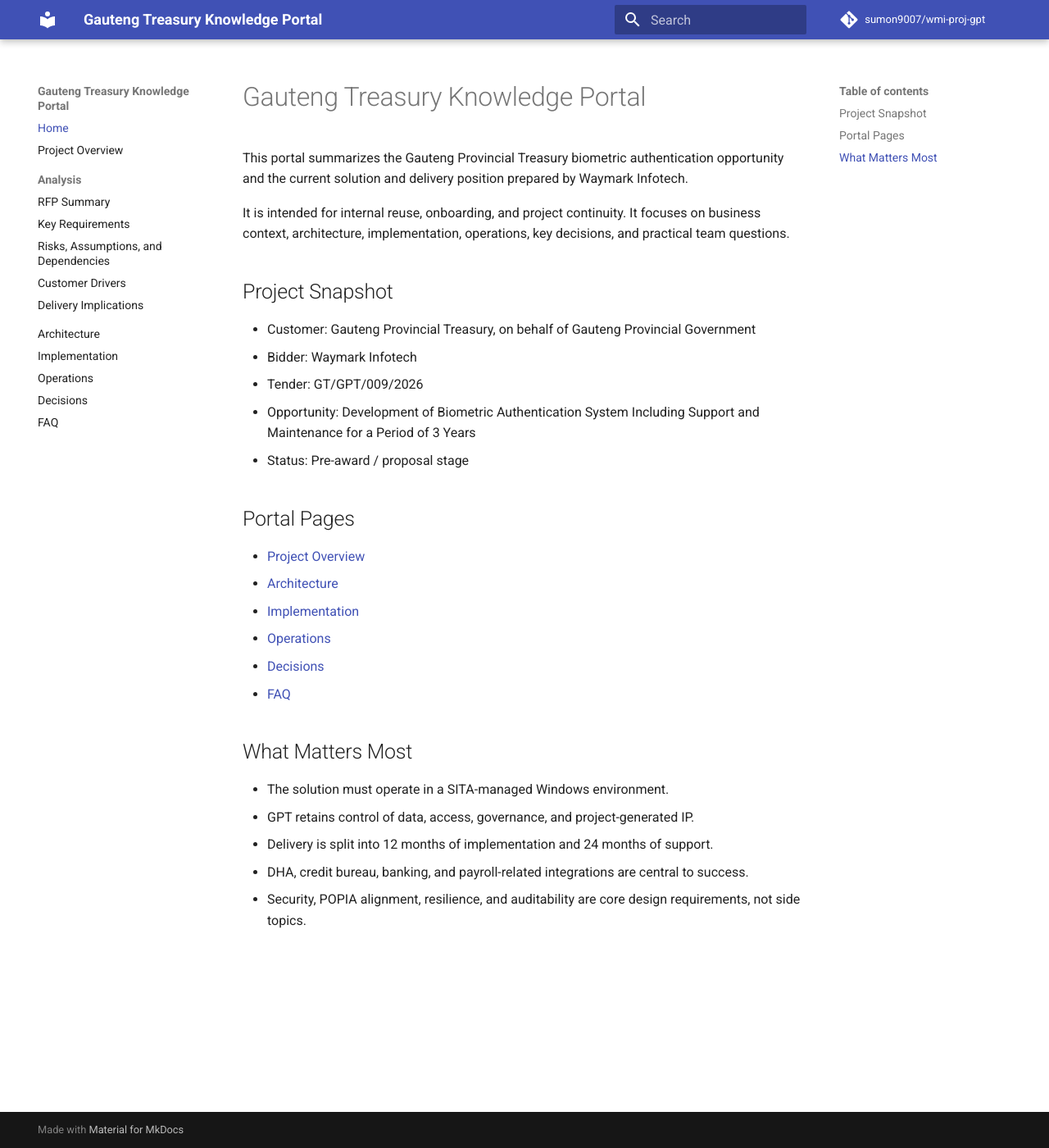
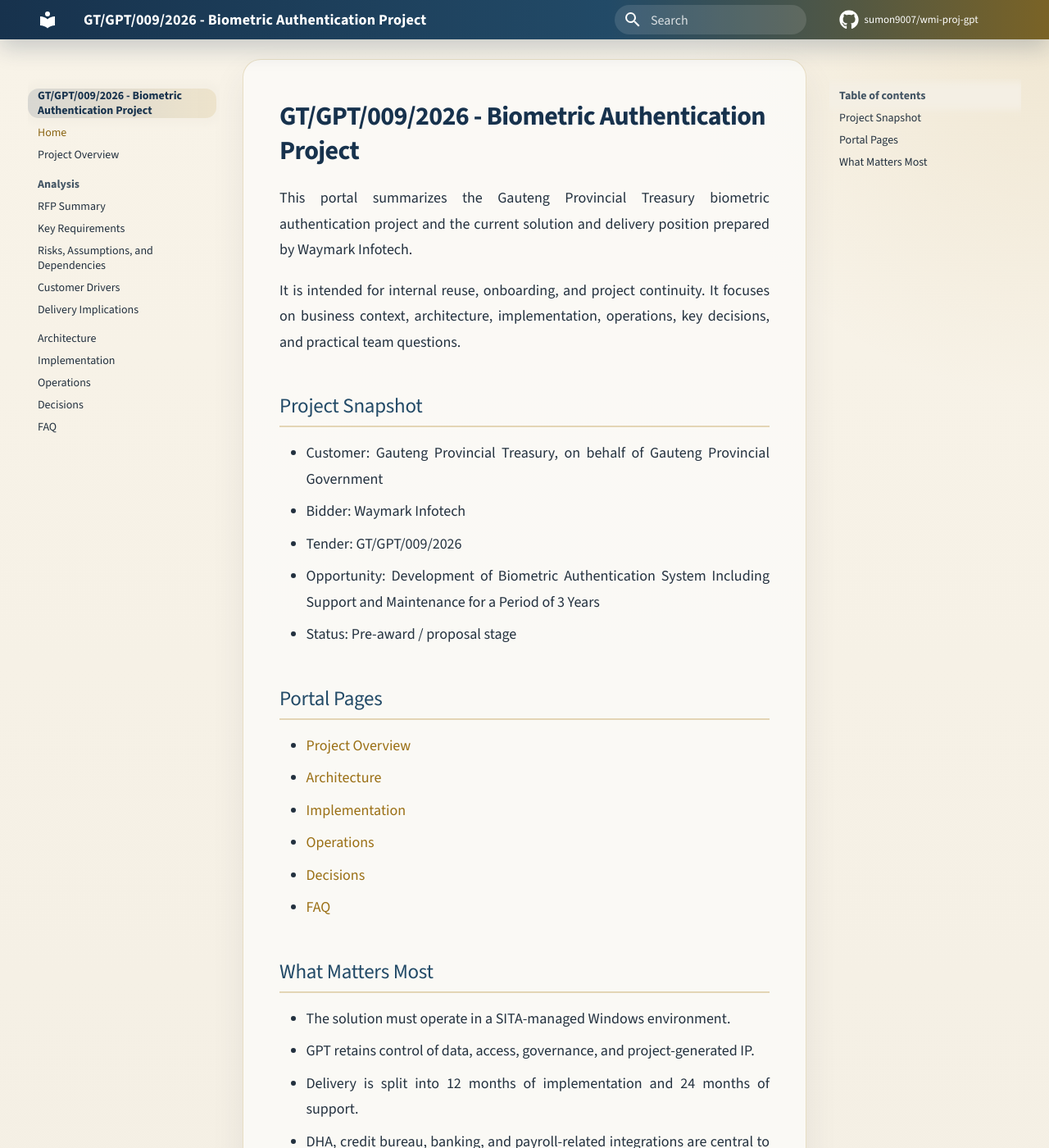
Before and after one commit to sumon9007/wmi-proj-gpt, an MkDocs documentation site: the page built from 06-knowledge-portal/docs/index.md, in a window 1280 px wide and 1400 px high. Shown: the whole window at 82% size. Built offline with MkDocs 1.6.1 and Material for MkDocs 9.7.7, drawn with Linux system fonts in a browser that asks for light colours; comment, search, counter and statistics services are not loaded.

Commit message:
Improve knowledge portal theme and typography

```diff
--- a/06-knowledge-portal/docs/index.md
+++ b/06-knowledge-portal/docs/index.md
@@ -1,6 +1,6 @@
-# Gauteng Treasury Knowledge Portal
+# GT/GPT/009/2026 - Biometric Authentication Project
 
-This portal summarizes the Gauteng Provincial Treasury biometric authentication opportunity and the current solution and delivery position prepared by Waymark Infotech.
+This portal summarizes the Gauteng Provincial Treasury biometric authentication project and the current solution and delivery position prepared by Waymark Infotech.
 
 It is intended for internal reuse, onboarding, and project continuity. It focuses on business context, architecture, implementation, operations, key decisions, and practical team questions.
 
--- /dev/null
+++ b/06-knowledge-portal/docs/stylesheets/extra.css
@@ -0,0 +1,150 @@
+:root {
+  --md-primary-fg-color: #17324d;
+  --md-primary-fg-color--light: #274c67;
+  --md-primary-fg-color--dark: #0f2438;
+  --md-accent-fg-color: #b8923d;
+  --portal-surface: #f6f2e8;
+  --portal-surface-2: #fbfaf7;
+  --portal-ink: #23313f;
+  --portal-muted: #607080;
+  --portal-rule: #d8c79c;
+}
+
+[data-md-color-scheme="default"] {
+  --md-default-bg-color: #f4efe4;
+  --md-default-fg-color: var(--portal-ink);
+  --md-default-fg-color--light: #435564;
+  --md-default-fg-color--lighter: #6b7a88;
+  --md-typeset-a-color: #9a6f14;
+}
+
+.md-header {
+  background: linear-gradient(90deg, #17324d 0%, #224a67 58%, #7a6326 100%);
+  box-shadow: 0 10px 28px rgba(23, 50, 77, 0.22);
+}
+
+.md-header__title {
+  font-weight: 700;
+  letter-spacing: 0.01em;
+}
+
+.md-tabs,
+.md-tabs__list {
+  background: #10273c;
+}
+
+.md-main {
+  background:
+    radial-gradient(circle at top right, rgba(184, 146, 61, 0.12), transparent 22rem),
+    linear-gradient(180deg, #f8f3e8 0%, #f4efe4 100%);
+}
+
+.md-main__inner {
+  margin-top: 1.2rem;
+}
+
+.md-sidebar--primary .md-sidebar__scrollwrap,
+.md-sidebar--secondary .md-sidebar__scrollwrap {
+  padding-top: 0.6rem;
+}
+
+.md-nav--primary .md-nav__title,
+.md-sidebar__title {
+  background: linear-gradient(90deg, rgba(23, 50, 77, 0.14), rgba(184, 146, 61, 0.16));
+  border-radius: 0.65rem;
+  color: #17324d;
+  font-weight: 700;
+}
+
+.md-nav__item .md-nav__link--active,
+.md-nav__item .md-nav__link:hover {
+  color: #8a6412;
+}
+
+.md-content {
+  max-width: 52rem;
+}
+
+.md-content__inner {
+  background: rgba(251, 250, 247, 0.9);
+  border: 1px solid rgba(216, 199, 156, 0.55);
+  border-radius: 1.1rem;
+  box-shadow: 0 18px 42px rgba(45, 55, 72, 0.08);
+  padding: 2rem 2.2rem;
+}
+
+.md-typeset h1 {
+  color: #17324d;
+  font-weight: 700;
+  letter-spacing: -0.02em;
+  margin-bottom: 1.1rem;
+}
+
+.md-typeset h2 {
+  color: #224a67;
+  border-bottom: 2px solid rgba(184, 146, 61, 0.35);
+  padding-bottom: 0.35rem;
+  margin-top: 2.2rem;
+}
+
+.md-typeset h3 {
+  color: #33576f;
+  font-weight: 700;
+}
+
+.md-typeset p,
+.md-typeset li,
+.md-typeset td {
+  text-align: justify;
+  text-justify: inter-word;
+  line-height: 1.75;
+  font-size: 0.9rem;
+}
+
+.md-typeset ul li,
+.md-typeset ol li {
+  margin-bottom: 0.4rem;
+}
+
+.md-typeset strong {
+  color: #17324d;
+}
+
+.md-typeset table:not([class]) {
+  border-radius: 0.85rem;
+  overflow: hidden;
+  box-shadow: 0 10px 24px rgba(35, 49, 63, 0.08);
+}
+
+.md-typeset table:not([class]) th {
+  background: #17324d;
+  color: #fff;
+  font-weight: 700;
+}
+
+.md-typeset table:not([class]) tr:nth-child(even) {
+  background: #f7f3ea;
+}
+
+.md-typeset code {
+  border-radius: 0.35rem;
+}
+
+.md-search__form {
+  border-radius: 999px;
+  background-color: rgba(255, 255, 255, 0.12);
+}
+
+.md-search__input::placeholder {
+  color: rgba(255, 255, 255, 0.8);
+}
+
+.md-footer {
+  background: #10273c;
+}
+
+@media screen and (max-width: 76.2344em) {
+  .md-content__inner {
+    padding: 1.3rem 1.1rem;
+  }
+}
--- a/mkdocs.yml
+++ b/mkdocs.yml
@@ -1,5 +1,5 @@
-site_name: Gauteng Treasury Knowledge Portal
-site_description: Internal knowledge portal for the Gauteng Provincial Treasury biometric authentication engagement.
+site_name: GT/GPT/009/2026 - Biometric Authentication Project
+site_description: Knowledge portal for the Gauteng Provincial Treasury biometric authentication project and tender response.
 site_url: https://sumon9007.github.io/wmi-proj-gpt/
 repo_url: https://github.com/sumon9007/wmi-proj-gpt
 repo_name: sumon9007/wmi-proj-gpt
@@ -10,9 +10,23 @@
 theme:
   name: material
   language: en
+  font:
+    text: Source Sans 3
+    code: IBM Plex Mono
+  logo: null
+  icon:
+    repo: fontawesome/brands/github
+  palette:
+    - scheme: default
+      primary: custom
+      accent: custom
   features:
+    - navigation.expand
     - navigation.sections
     - navigation.top
+    - navigation.instant
+    - navigation.tracking
+    - toc.follow
     - content.code.copy
 
 markdown_extensions:
@@ -24,6 +38,9 @@
   - tables
   - toc:
       permalink: true
+
+extra_css:
+  - stylesheets/extra.css
 
 nav:
   - Home: index.md
```
